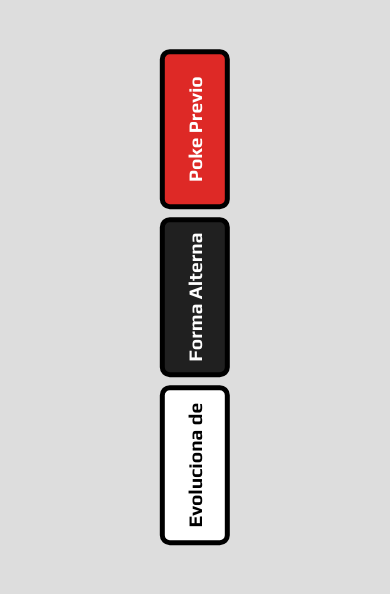
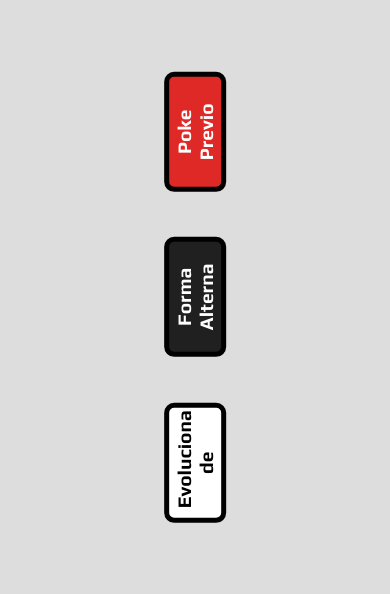
Before and after one commit to carlos-gmx3/Practicas4-JS.Frontend-Pokedex, a website: page index.html in a window 390 px wide. Shown: the part 168-762 px from the top of the page. Drawn offline with nearby package versions, Linux system fonts and the light colour scheme; a web font is replaced by a local one.

Commit message:
more responsivness

```diff
--- a/main.css
+++ b/main.css
@@ -206,31 +206,7 @@ input[type=text]#pokeSearch:focus {
   flex-flow: row nowrap;
   width: 100%;
 }
-@media (max-width: 1024px) {
-  .pokeDex {
-    flex-wrap: wrap;
-  }
-  .biology {
-    order: 4;
-  }
-  .nextButtons {
-    order: 3;
-  }
-}
-@media (max-width: 769px) {
-  .pokeDex {
-    flex-wrap: wrap;
-  }
-  .biology {
-    order: 4;
-  }
-  .prevButtons button {
-    transform: rotate(-90deg);
-  }
-  .nextButtons button {
-    transform: rotate(90deg);
-  }
-}
+
 .pokeData {
   width: 30%;
   min-width: 300px;
@@ -385,3 +361,44 @@ input[type=text]#pokeSearch:focus {
   color: var(--pokeYellow);
   transform: scale(1.1);
 }
+@media (max-width: 1024px) {
+  .pokeDex {
+    flex-wrap: wrap;
+  }
+  .biology {
+    order: 4;
+  }
+  .nextButtons {
+    order: 3;
+  }
+  .swipePoke, .evChain, .variant {
+    font-size: 1.2em;
+    font-weight: 700;
+    padding: .5em .7em;
+    width: 100%;
+  }
+}
+@media (max-width: 769px) {
+  .pokeDex {
+    flex-wrap: wrap;
+  }
+  .biology {
+    order: 4;
+  }
+  .prevButtons, .nextButtons {
+    min-width: 80px;
+    width: 10%;
+  }
+  .prevButtons button {
+    transform: rotate(-90deg);
+  }
+  .nextButtons button {
+    transform: rotate(90deg);
+  }
+  .swipePoke, .evChain, .variant {
+    font-size: 1.2em;
+    font-weight: 700;
+    padding: .2em .5em;
+    width: 120px;
+  }
+}
```
